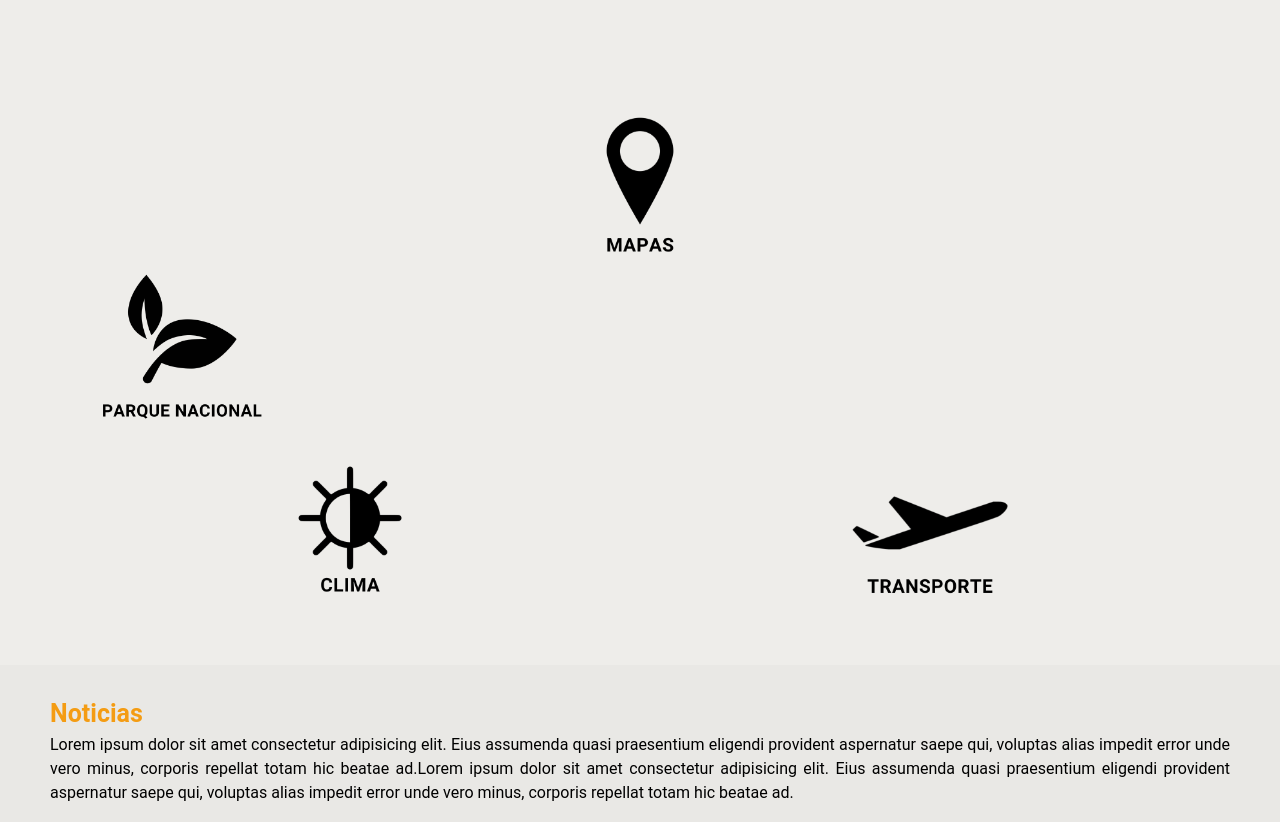
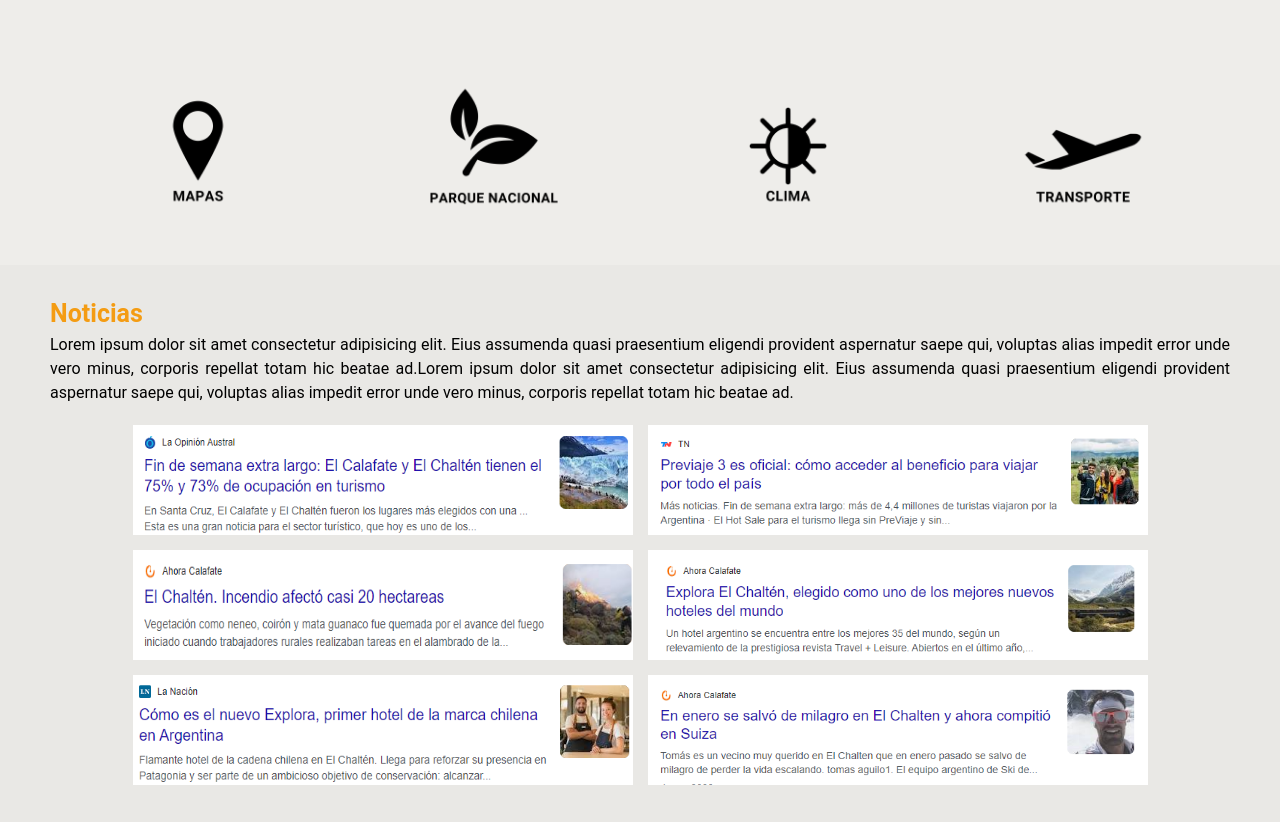
Before and after one commit to BarbiIbarra/ElChalten-Ibarra, a plain HTML site: page index.html in a window 1280 px wide. Shown: the part 1342-2164 px from the top of the page. Drawn offline with Linux system fonts and the light colour scheme.

Commit message:
ultima actualizacion

```diff
--- a/css/style.css
+++ b/css/style.css
@@ -88,18 +88,15 @@ h3{
 }
 
 .informacionIcon{
-    padding: 30px;
+    padding: 20px;
     margin: 10px;
-    position: relative;
     display: flex;
-    flex-flow: row wrap;
     justify-content: space-around;
-
 }
 
 .informacionIcon img{
-    width: 15%;
-    gap: 40px;
+    width: 130px;
+    gap: 50px;
 }
 
 .informacionIcon img:hover{
--- a/index.html
+++ b/index.html
@@ -53,14 +53,13 @@
   <a href="pages/actividades.html"> <img src="multimedia/inicio/trekking.jpg" alt="Actividades para realizar en El Chalten"> </a>
   <a href="pages/informacion.html"> <img src="multimedia/inicio/disfrutar2.png" alt="Lugares para disfrutar en El Chalten"> </a>
   <a href="pages/servicios.html"> <img src="multimedia/inicio/noche.jpg" alt="Información a tener en cuenta de El Chalten"> </a>
-
   </div>
 
   <div class="informacionIcon">
-    <img src="multimedia/inicio/MAPAS1.png" alt="icono mapa">
-    <a href="pages/parquenacional.html">     <img src="multimedia/inicio/pn3.png" alt="icono pluma"> </a>
-    <img src="multimedia/inicio/CLIMAS2.png" alt="icono soli">
-    <img src="multimedia/inicio/transporte.png" alt="icono avion">
+    <a href="pages/parquenacional.html"> <img src="multimedia/inicio/MAPAS1.png" alt="icono mapa"> </a>
+    <a href="pages/parquenacional.html"> <img src="multimedia/inicio/pn3.png" alt="icono pluma"> </a>
+    <a href="pages/parquenacional.html"> <img src="multimedia/inicio/CLIMAS2.png" alt="icono soli"> </a>
+      <a href="pages/parquenacional.html"> <img src="multimedia/inicio/transporte.png" alt="icono avion"> </a>
   </div>
 </section>
 
```
Also changed, not shown: pages/parquenacional.html (+2 -45 lines).
